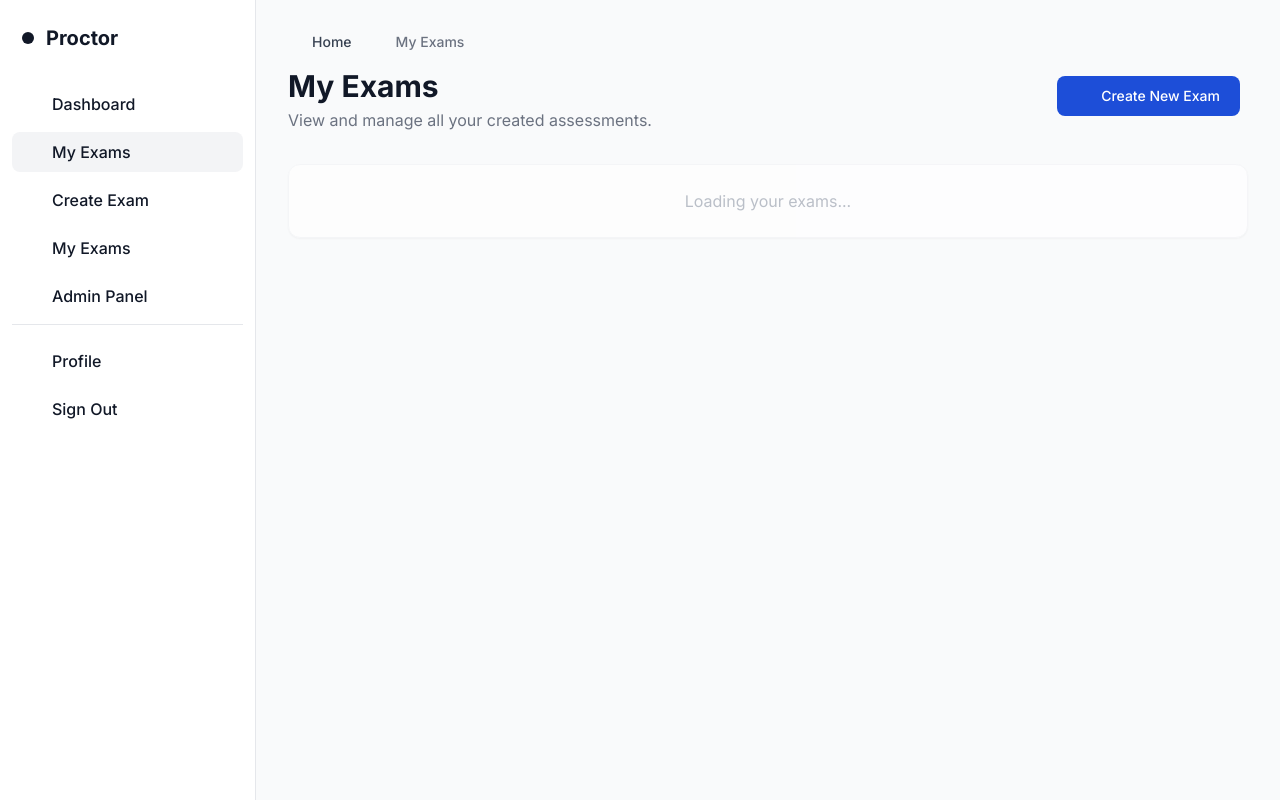
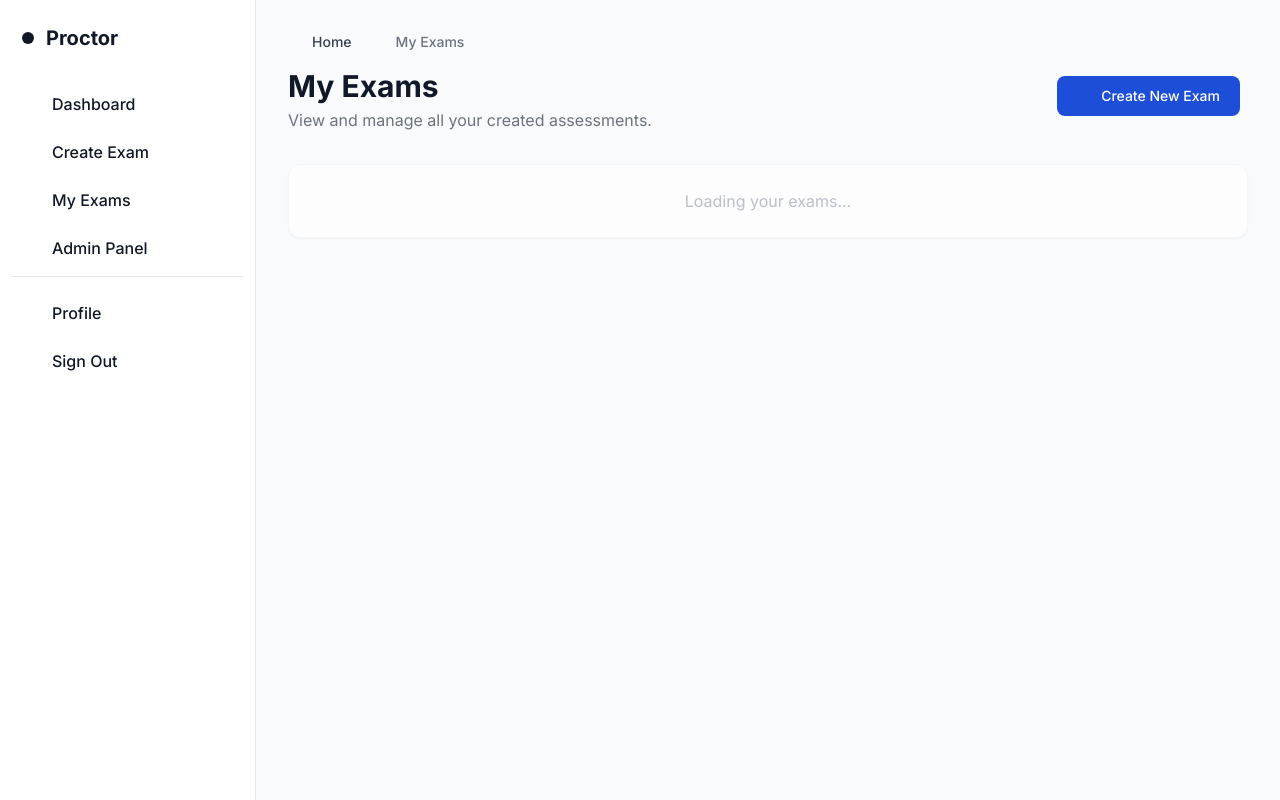
Before and after one commit to Sakshi443/ProctoringSystem, a Python web app: template templates/profDashboard/manage-exams.html in a window 1280 px wide. Run offline with Jinja, Linux system fonts and the light colour scheme; the template is opened without the code that fills it, so the values that code supplies are empty; some libraries are stand-ins or nearby versions.

Commit message:
Remove 'My Exams' link from manage-exams.html
Removed 'My Exams' link from the dashboard.

```diff
--- a/templates/profDashboard/manage-exams.html
+++ b/templates/profDashboard/manage-exams.html
@@ -61,14 +61,6 @@
                         <i data-lucide="layout-dashboard"
                             class="w-5 h-5 text-gray-500 transition duration-75 group-hover:text-gray-900"></i>
                         <span class="ms-3">Dashboard</span>
-                    </a>
-                </li>
-                <li>
-                    <a href="manage-exams.html"
-                        class="flex items-center p-2 text-gray-900 rounded-lg bg-gray-100 group">
-                        <i data-lucide="file-text"
-                            class="w-5 h-5 text-gray-500 transition duration-75 group-hover:text-gray-900"></i>
-                        <span class="ms-3">My Exams</span>
                     </a>
                 </li>
                 <li>
```
